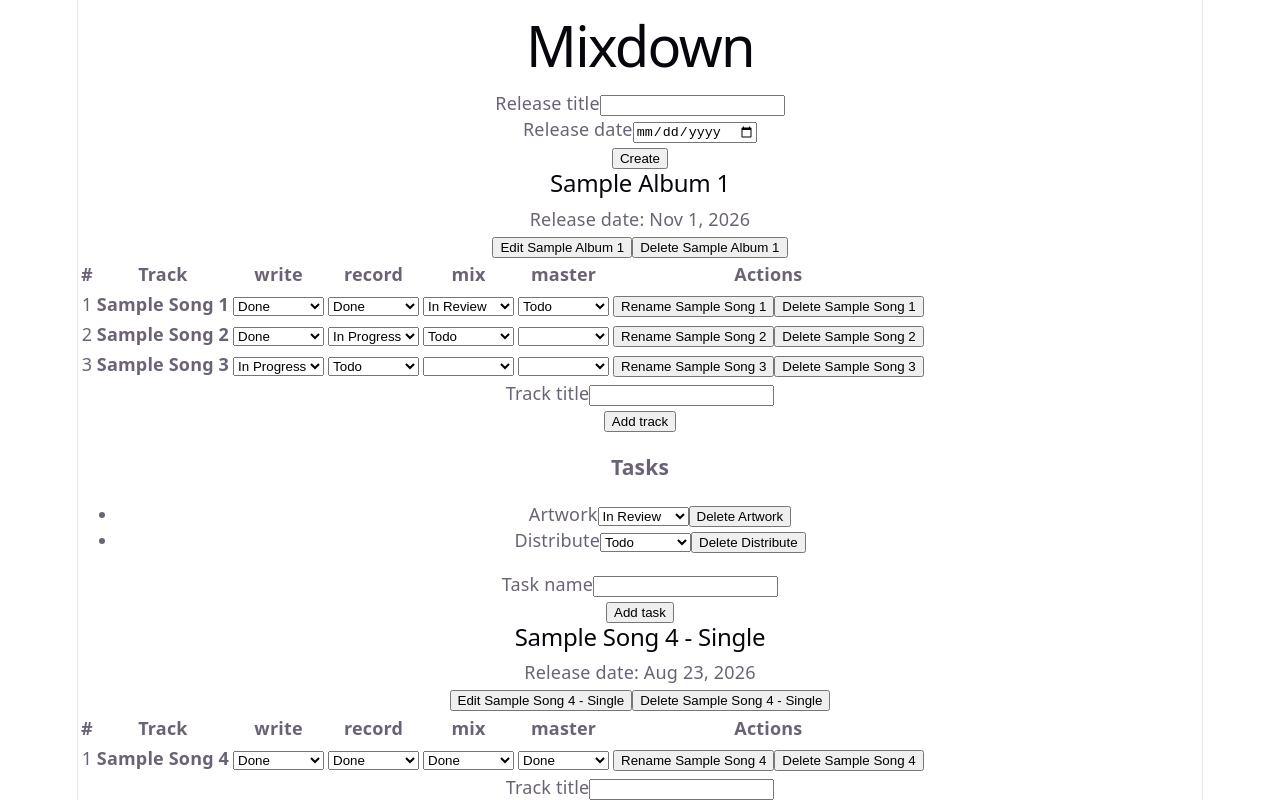
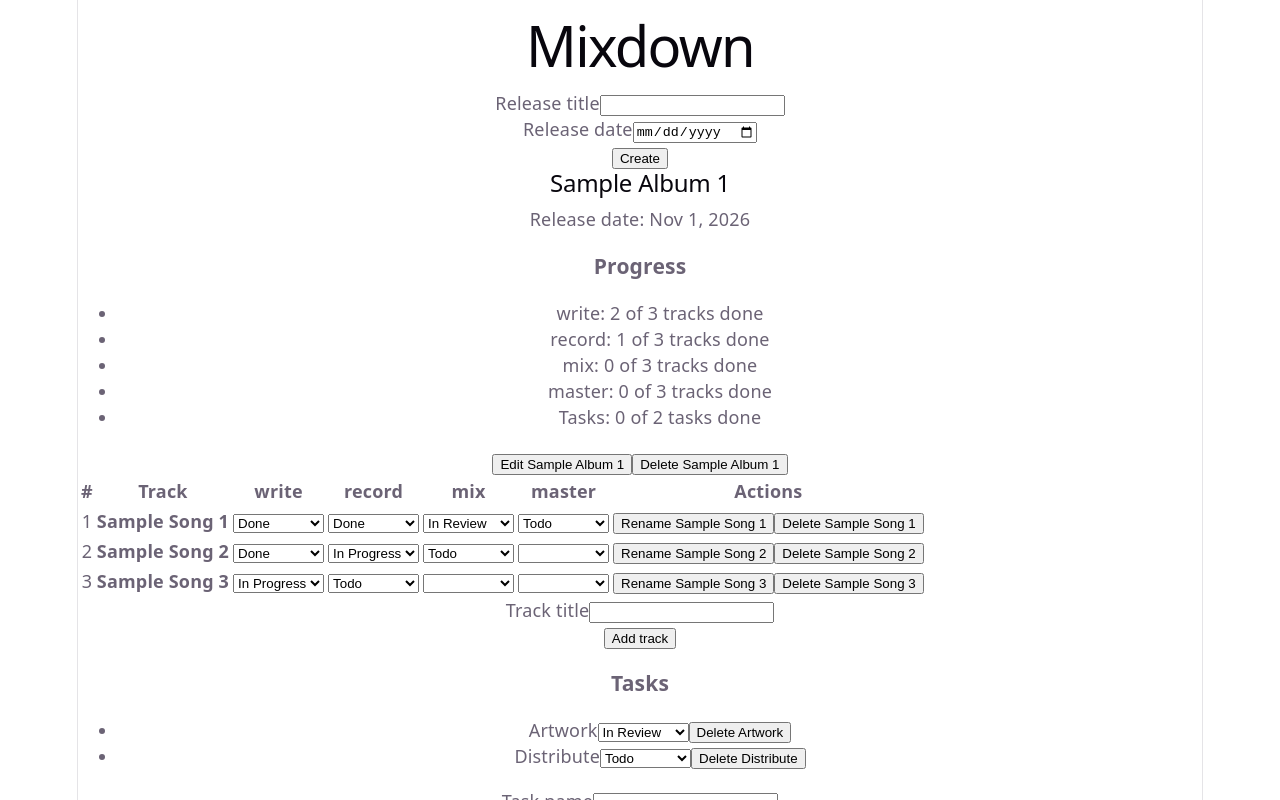
Before and after one commit to jamesburtonevans/mixdown, a React (Vite) app: page / in a window 1280 px wide. Shown: the top 800 px of the page. Built offline with nearby package versions, Linux system fonts and the light colour scheme.

Commit message:
Add release progress summary

```diff
--- a/src/components/ReleaseRow.tsx
+++ b/src/components/ReleaseRow.tsx
@@ -6,6 +6,7 @@ import { NewTrackForm } from "./NewTrackForm";
 import { EditReleaseForm } from "./EditReleaseForm";
 import { TaskRow } from "./TaskRow";
 import { NewTaskForm } from "./NewTaskForm";
+import { ReleaseSummary } from "./ReleaseSummary";
 
 
 type ReleaseRowProps = {
@@ -51,6 +52,8 @@ export function ReleaseRow({
           </time>
         )}
       </p>
+
+      <ReleaseSummary release={release} />
 
       {isEditing ? (
         <EditReleaseForm
--- /dev/null
+++ b/src/components/ReleaseSummary.tsx
@@ -0,0 +1,42 @@
+import type { Release } from "../types";
+import { STAGES } from "../types";
+
+type ReleaseSummaryProps = { release: Release };
+
+export function ReleaseSummary({ release }: ReleaseSummaryProps) {
+  const trackTotal = release.tracks.length;
+  const trackWord = trackTotal === 1 ? "track" : "tracks";
+
+  const taskTotal = release.tasks.length;
+  const tasksDone = release.tasks.filter((task) => task.status === "done").length;
+  const taskWord = taskTotal === 1 ? "task" : "tasks";
+
+  const headingId = `release-${release.id}-progress`;
+
+  return (
+    <section className="release-summary" aria-labelledby={headingId}>
+      <h3 id={headingId}>Progress</h3>
+      <ul className="release-summary__list">
+        {trackTotal === 0 ? (
+          <li className="release-summary__item">No tracks yet</li>
+        ) : (
+          STAGES.map((stage) => {
+            const tracksDone = release.tracks.filter((track) => track[stage] === "done").length;
+            return (
+              <li className="release-summary__item" key={stage}>
+                <span className="release-summary__stage">{stage}</span>: {tracksDone} of {trackTotal} {trackWord} done
+              </li>
+            );
+          })
+        )}
+        {taskTotal === 0 ? (
+          <li className="release-summary__item">No tasks yet</li>
+        ) : (
+          <li className="release-summary__item">
+            <span className="release-summary__stage">Tasks</span>: {tasksDone} of {taskTotal} {taskWord} done
+          </li>
+        )}
+      </ul>
+    </section>
+  );
+}
```
